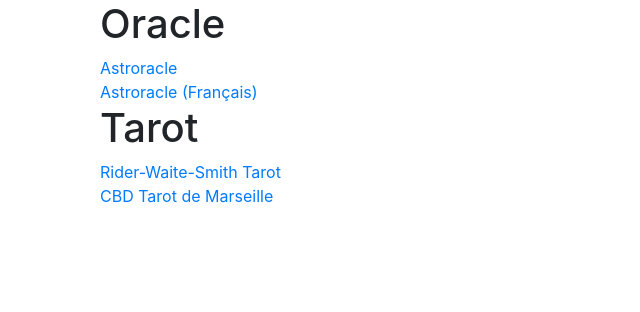
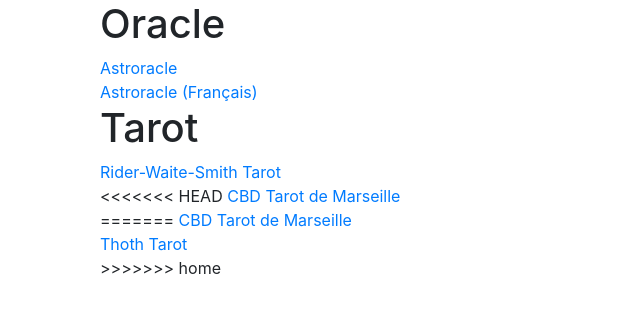
Before and after one commit to astrotarot-ca/itutarot, a plain HTML site: page index.html in a window 1280 px wide. Shown: the top 312 px of the page, without its empty margins (0-640 px from the left). Drawn offline with nearby package versions, Linux system fonts and the light colour scheme.

Commit message:
unknown commit

```diff
--- a/index.html
+++ b/index.html
@@ -18,8 +18,13 @@
     <h1>Tarot</h1>
     <!--a href="pc/all.html">Playing Cards</a><br / -->
     <a href="rwstut/all.html">Rider-Waite-Smith Tarot</a><br />
+<<<<<<< HEAD
     <!--a href="thothtut/all.html">Thoth Tarot</a><br / -->
     <a href="tmcbdtut/all.html">CBD Tarot de Marseille</a><br />
     <!--a href="tm1860/MajA.html">Tarot de Marseille (Conver 1860)</a><br / -->
+=======
+    <a href="tmcbdtut/all.html">CBD Tarot de Marseille</a><br />
+    <a href="thothtut/all.html">Thoth Tarot</a><br / -->
+>>>>>>> home
   </body>
 </html>
```
Also changed, not shown: 1 other file.
